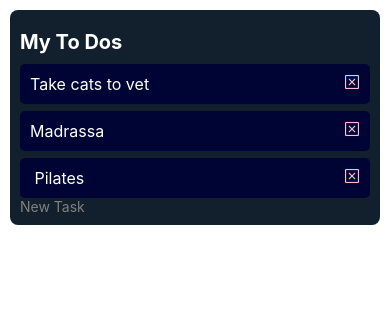
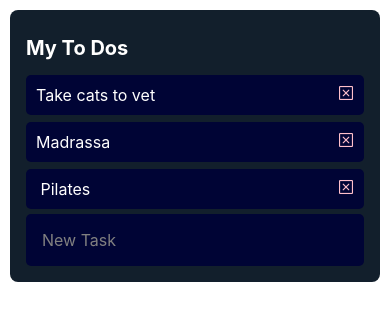
Before and after one commit to Janice-M/trello, a React Native app: screen / in a window 390 px wide. Shown: the top 320 px of the page. Built offline with nearby package versions, Linux system fonts and the light colour scheme.

Commit message:
text input

```diff
--- a/src/components/TaskList.tsx
+++ b/src/components/TaskList.tsx
@@ -11,7 +11,7 @@ export default function TaskList() {
     ])
 
     return(
-        <View style={{backgroundColor: '#121f2c', padding:10, borderRadius:8}}>
+        <View style={{backgroundColor: '#121f2c', padding:16, borderRadius:8, gap:5 }}>
 <Text style={{color: 'white', fontWeight:'bold', fontSize: 20, marginVertical:10 }}>My To Dos </Text>
             {/*the list of tasks */}
             <FlatList
@@ -22,7 +22,11 @@ export default function TaskList() {
 
 
              {/*the new task input */}
-                <TextInput placeholder="New Task" placeholderTextColor="grey"/>
+                <TextInput placeholder="New Task" placeholderTextColor="grey" style ={{color:'white',
+        padding:16,backgroundColor:'#000435',
+        borderRadius:5,
+        fontSize:16,
+        }}/>
 
         </View>
     )
```
